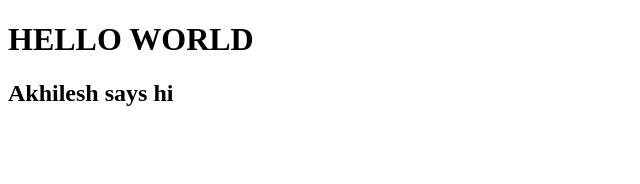
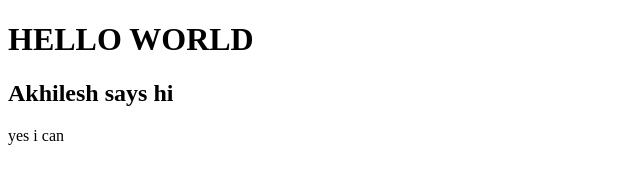
Before and after one commit to Akh-ile-sh/fitrstgitrepo-sample, a plain HTML site: page index.html in a window 1280 px wide. Shown: the full height of the page, 0-640 px from the left. Drawn offline with Linux system fonts and the light colour scheme.

Commit message:
yes you can in index file

```diff
--- a/index.html
+++ b/index.html
@@ -9,5 +9,6 @@
 <body>
     <h1>HELLO WORLD</h1>
     <h2>Akhilesh says hi</h2>
+    <p>yes i can</p>
 </body>
 </html>
```
